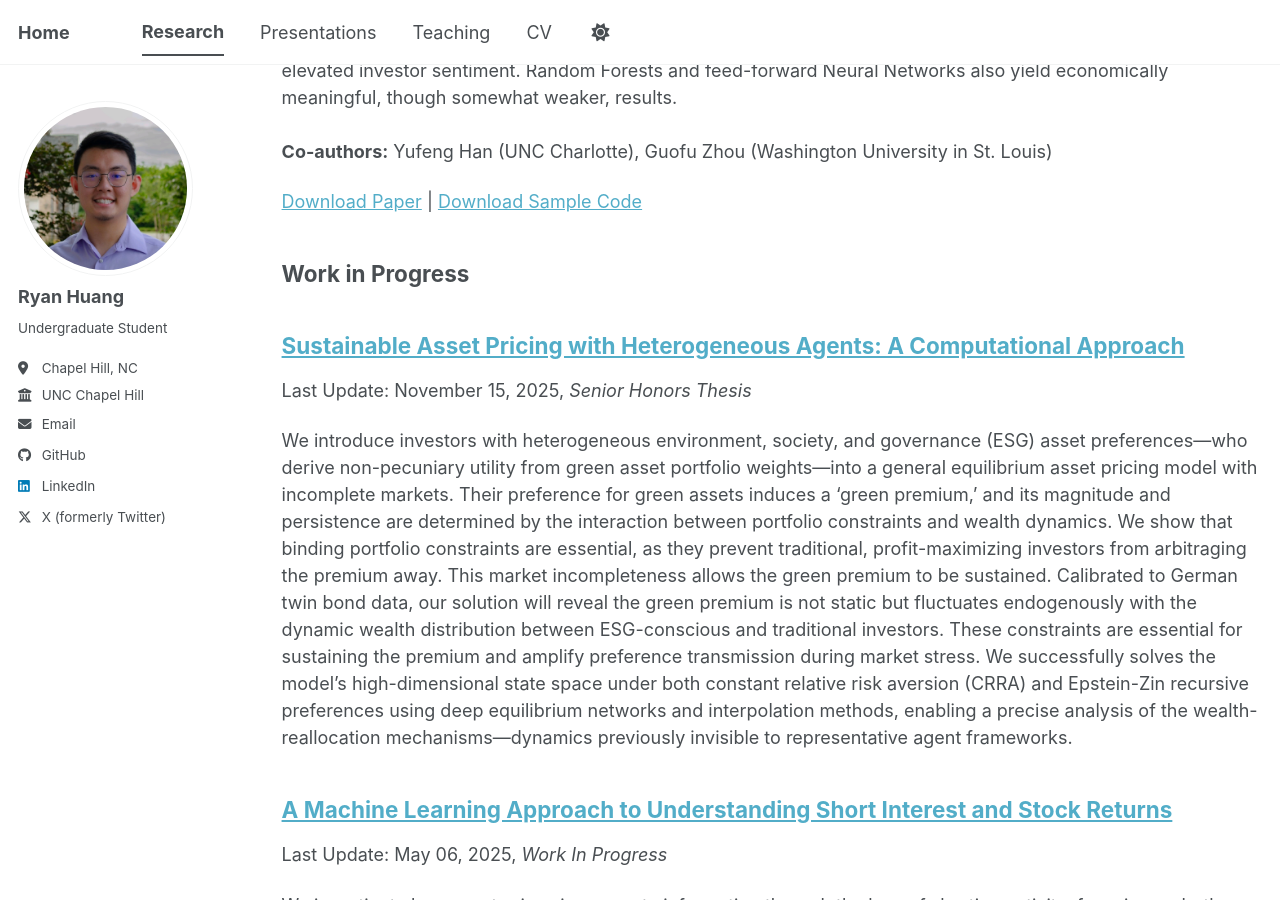
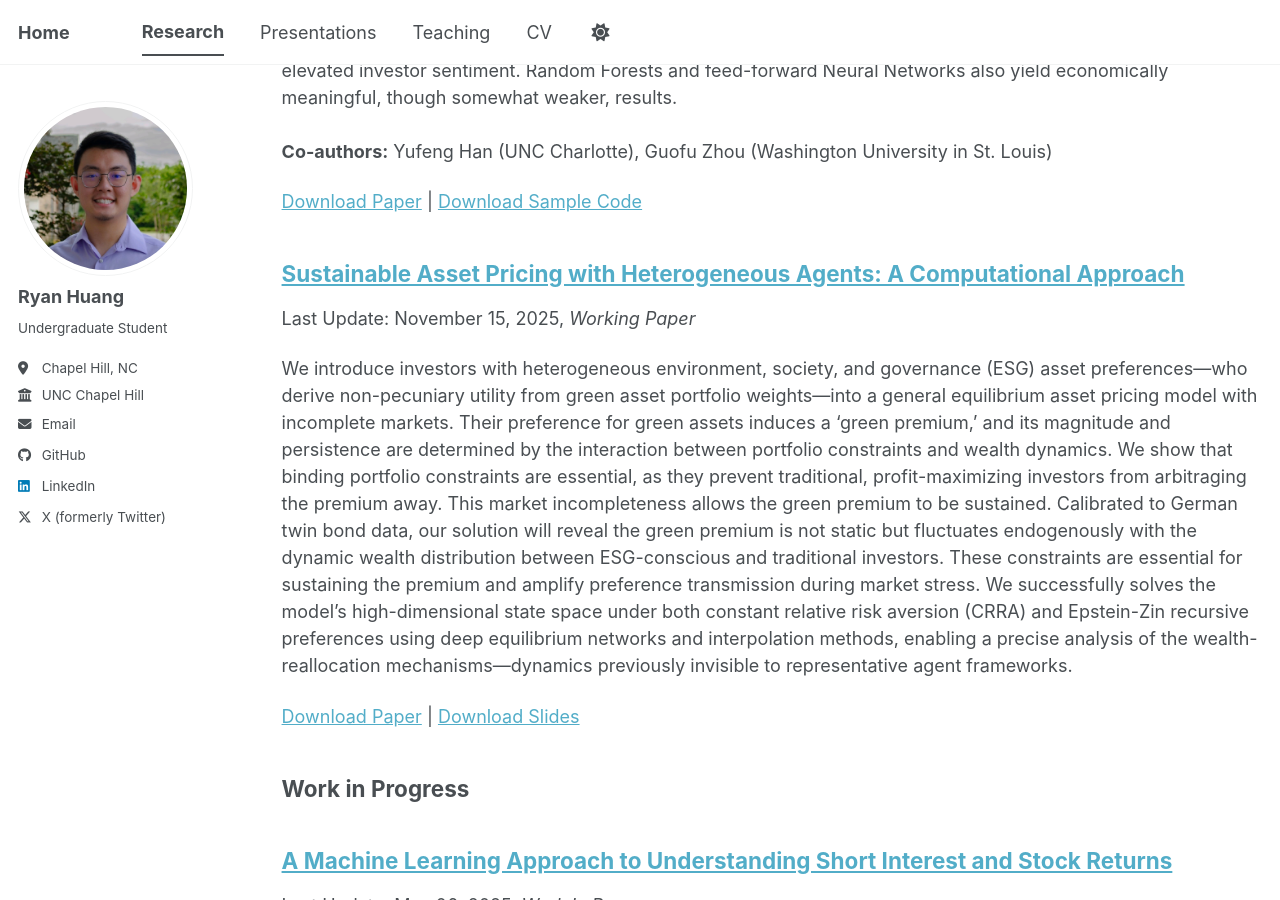
Before and after one commit to rhuang11/rhuang11.github.io, a Jekyll site: the page built from _pages/research.md, in a window 1280 px wide and 900 px high, scrolled down 447 px. Built offline with Jekyll 4.4.1, drawn with Linux system fonts in a browser that asks for light colours; a script bundle is joined from its source files by our own code; library files that are not in the unit come from our copies.

Commit message:
added thesis as working paper.

```diff
--- a/_includes/archive-single.html
+++ b/_includes/archive-single.html
@@ -54,20 +54,24 @@
     <p class="archive__item-excerpt" itemprop="description"><p>{{ post.excerpt | markdownify | remove: '<p>' | remove: '</p>' }}<strong><a href="{{ base_path }}{{ post.url }}" rel="permalink"> Read more</a></strong></p></p>
     {% endif %}
 
-    {% if post.citation and post.paperurl and post.codeurl %}
-      <p>Recommended citation: {{ post.citation }}<br /><a href="{{ post.paperurl }}">Download Paper</a> | <a href="{{ post.codeurl }}">Download Sample Code</a></p>
-    {% elsif post.citation and post.paperurl %}
-      <p>Recommended citation: {{ post.citation }}<br /><a href="{{ post.paperurl }}">Download Paper</a></p>
-    {% elsif post.citation and post.codeurl %}
-      <p>Recommended citation: {{ post.citation }}<br /><a href="{{ post.codeurl }}">Download Sample Code</a></p>
-    {% elsif post.citation %}
+    {% if post.citation %}
       <p>Recommended citation: {{ post.citation }}</p>
-    {% elsif post.paperurl and post.codeurl %}
-      <p><a href="{{ post.paperurl }}">Download Paper</a> | <a href="{{ post.codeurl }}">Download Sample Code</a></p>
-    {% elsif post.paperurl %}
-      <p><a href="{{ post.paperurl }}">Download Paper</a></p>
-    {% elsif post.codeurl %}
-      <p><a href="{{ post.codeurl }}">Download Sample Code</a></p>
+    {% endif %}
+
+    {% assign links = "" %}
+    {% if post.paperurl %}
+      {% assign links = links | append: '<a href="' | append: post.paperurl | append: '">Download Paper</a>' %}
+    {% endif %}
+    {% if post.slidesurl %}
+      {% if links != "" %}{% assign links = links | append: " | " %}{% endif %}
+      {% assign links = links | append: '<a href="' | append: post.slidesurl | append: '">Download Slides</a>' %}
+    {% endif %}
+    {% if post.codeurl %}
+      {% if links != "" %}{% assign links = links | append: " | " %}{% endif %}
+      {% assign links = links | append: '<a href="' | append: post.codeurl | append: '">Download Sample Code</a>' %}
+    {% endif %}
+    {% if links != "" %}
+      <p>{{ links }}</p>
     {% endif %}
 
   </article>
```
Also changed, not shown: _research/esg-deqn.md (+4 -4 lines), 2 other files.
